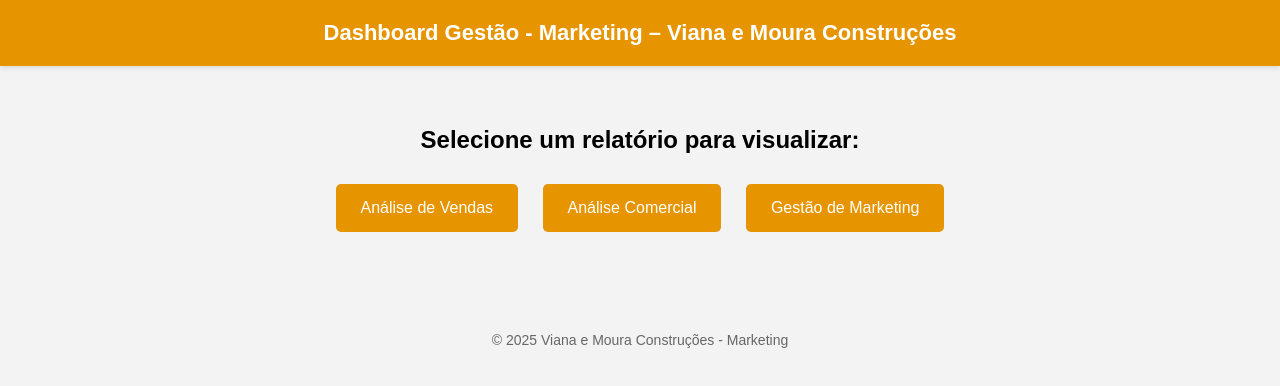
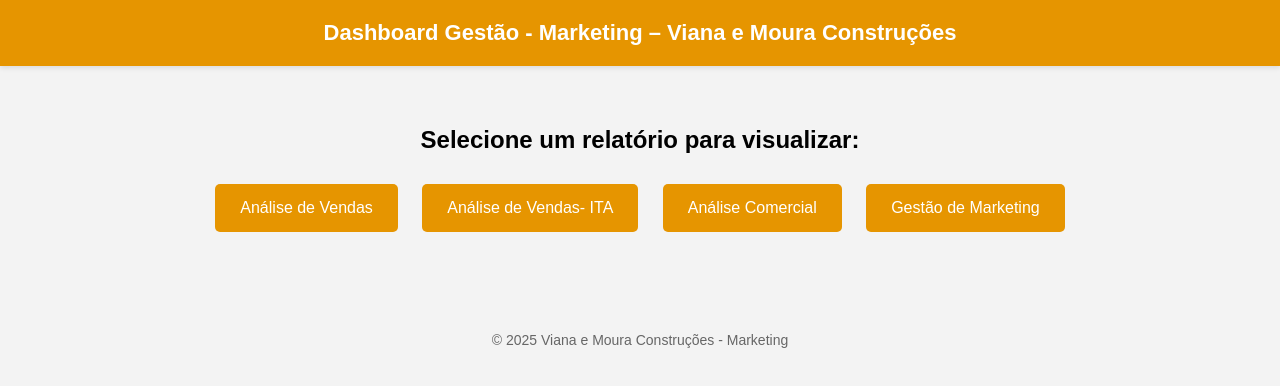
Before and after one commit to gestaomktbi/gestaomktbi, a plain HTML site: page index.html in a window 1280 px wide. Drawn offline with Linux system fonts and the light colour scheme.

Commit message:
Add files via upload

```diff
--- a/index.html
+++ b/index.html
@@ -60,9 +60,10 @@
   <div class="container">
     <h2>Selecione um relatório para visualizar:</h2>
 
-    <a class="button" href="https://app.powerbi.com/view?r=eyJrIjoiNzVkNzE0MjMtNWI1Yi00OWRmLTgxOWItZjM2OWE2N2Y3MDRlIiwidCI6IjYzYzQ3NGU2LWQ4YjItNGM1Mi1hMTM0LTk0Y2EzZDYyNDYzNCJ9" target="_blank">Análise de Vendas</a>
-    <a class="button" href="https://app.powerbi.com/view?r=eyJrIjoiM2NkYWFiOWQtYzM1Yy00NjdhLWEyOGMtYTRmN2U2YTMxZGMyIiwidCI6IjYzYzQ3NGU2LWQ4YjItNGM1Mi1hMTM0LTk0Y2EzZDYyNDYzNCJ9" target="_blank">Análise Comercial</a>
-    <a class="button" href="https://app.powerbi.com/view?r=eyJrIjoiNzRkMTBlZGEtZGMwNy00NzRlLWJkMDUtZTEwZDBmY2M3ODAyIiwidCI6IjYzYzQ3NGU2LWQ4YjItNGM1Mi1hMTM0LTk0Y2EzZDYyNDYzNCJ9" target="_blank">Gestão de Marketing</a>
+    <a class="button" href="https://app.powerbi.com/view?r=eyJrIjoiMmE5NmJkMDAtNmJkMy00MDA4LTlhNmItNDI1N2VkZWE4MTNjIiwidCI6IjYzYzQ3NGU2LWQ4YjItNGM1Mi1hMTM0LTk0Y2EzZDYyNDYzNCJ9" target="_blank">Análise de Vendas</a>
+    <a class="button" href="https://app.powerbi.com/view?r=eyJrIjoiY2Q4MDQyMGUtOTNjMy00NmVlLWExMDYtYjg2NmE3YTQ0NzEwIiwidCI6IjYzYzQ3NGU2LWQ4YjItNGM1Mi1hMTM0LTk0Y2EzZDYyNDYzNCJ9" target="_blank">Análise de Vendas- ITA</a>
+    <a class="button" href="https://app.powerbi.com/view?r=eyJrIjoiYmM5ZmM3ZDUtYWNiMC00MTcwLWE2YTktZDhkOWY3YTMxODcyIiwidCI6IjYzYzQ3NGU2LWQ4YjItNGM1Mi1hMTM0LTk0Y2EzZDYyNDYzNCJ9" target="_blank">Análise Comercial</a>
+    <a class="button" href="https://app.powerbi.com/view?r=eyJrIjoiMWQyOThjMmItZGM3YS00OGVmLTg3NjYtOTllYjgzOTQ2YzI2IiwidCI6IjYzYzQ3NGU2LWQ4YjItNGM1Mi1hMTM0LTk0Y2EzZDYyNDYzNCJ9" target="_blank">Gestão de Marketing</a>
   </div>
 
   <footer>
```
